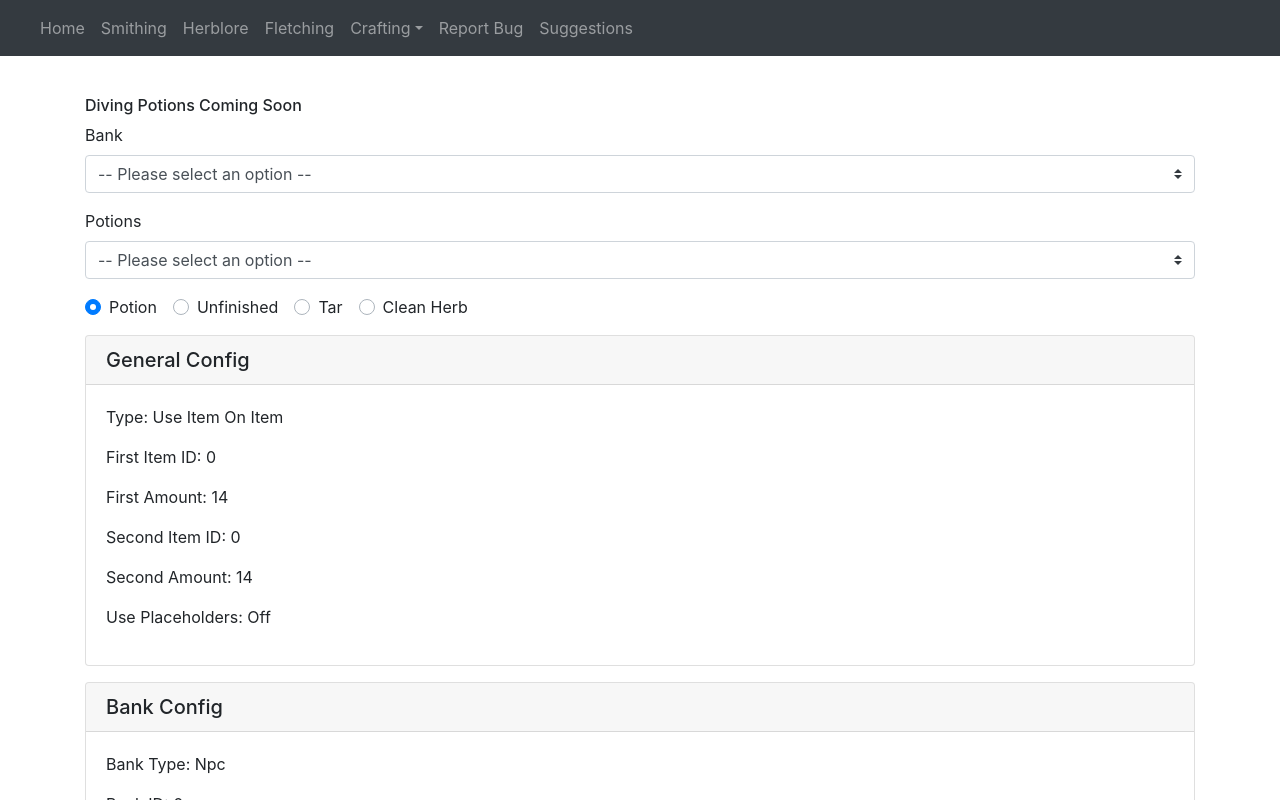
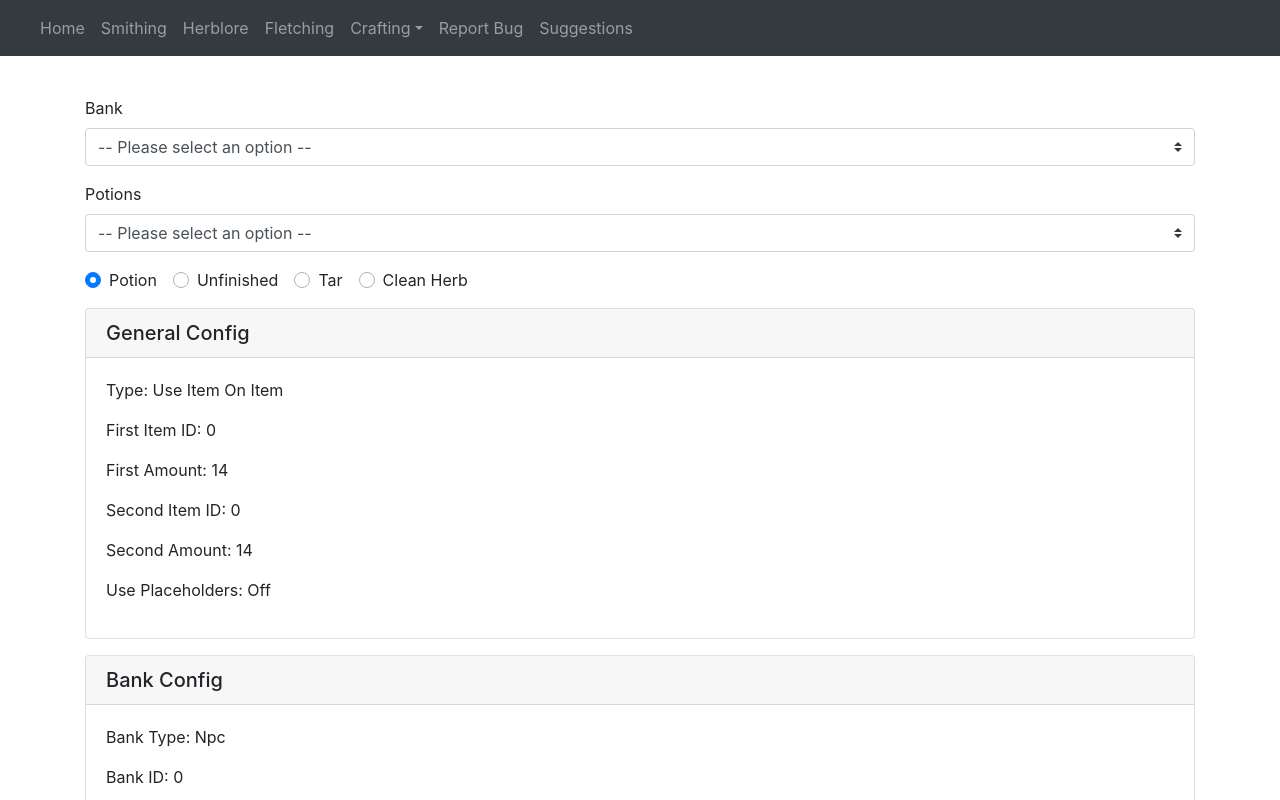
Before and after one commit to DontJumper/bank-stander, a Nuxt app: page /herblore in a window 1280 px wide. Shown: the top 800 px of the page. Built offline with nearby package versions, Linux system fonts and the light colour scheme.

Commit message:
removed 'devine potion coming soon'

```diff
--- a/pages/herblore.vue
+++ b/pages/herblore.vue
@@ -1,6 +1,5 @@
 <template>
   <div>
-    <h6>Diving Potions Coming Soon</h6>
     <!-- Banks -->
     <b-form-group id="bank-group" label="Bank" label-for="bank">
       <b-form-select id="bank" v-model="bank" :options="banks">
```
